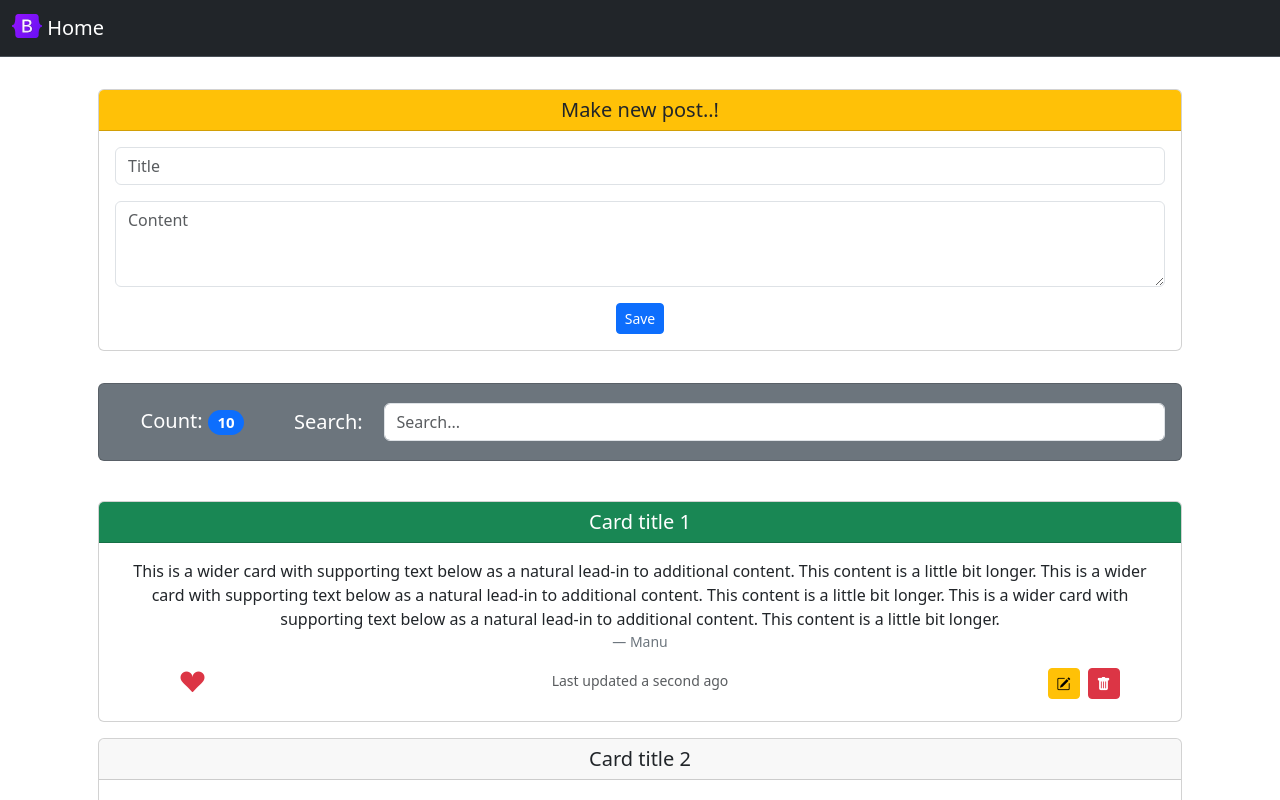
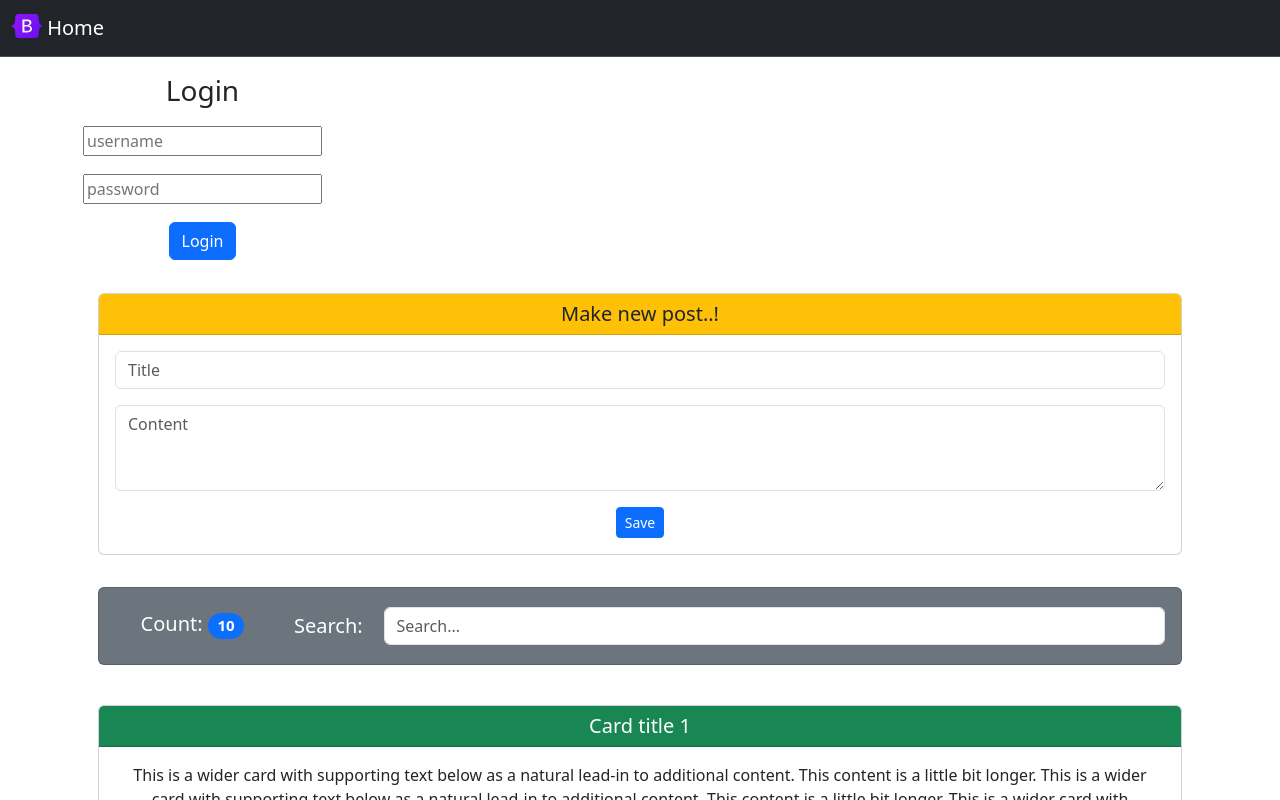
Before and after one commit to harikrishnan-annappilly/blog-frontend, a React (Create React App) app: page / in a window 1280 px wide. Shown: the top 800 px of the page. Built offline with nearby package versions, Linux system fonts and the light colour scheme.

Commit message:
feature: login component created

```diff
--- a/src/App.js
+++ b/src/App.js
@@ -3,12 +3,14 @@ import "bootstrap/dist/js/bootstrap.bundle.min";
 import "bootstrap-icons/font/bootstrap-icons.css";
 import "./App.css";
 import Blogs from "./components/Blogs";
+import Login from "./components/Login";
 import NavBar from "./components/NavBar";
 
 function App() {
     return (
         <div className="App">
             <NavBar />
+            <Login />
             <Blogs />
         </div>
     );
--- /dev/null
+++ b/src/components/Login.jsx
@@ -0,0 +1,72 @@
+import React, { useState } from "react";
+
+function Login(props) {
+    const defaultUser = {
+        username: "",
+        password: "",
+    };
+
+    const [user, setUser] = useState(defaultUser);
+
+    function handleInputChange(input) {
+        const key = input.currentTarget.name;
+        const value = input.currentTarget.value;
+        setUser({ ...user, [key]: value });
+    }
+
+    function handleFormSubmit(form) {
+        form.preventDefault();
+        console.log("validate not implemented");
+        console.log("form submitted", user);
+    }
+
+    return (
+        <div className="container">
+            <form autoComplete="off" onSubmit={handleFormSubmit}>
+                <table>
+                    <tbody>
+                        <tr>
+                            <td>
+                                <h3 className="mb-3">Login</h3>
+                            </td>
+                        </tr>
+                        <tr>
+                            <td>
+                                <input
+                                    type="text"
+                                    name="username"
+                                    onChange={handleInputChange}
+                                    placeholder="username"
+                                    className="mb-3"
+                                />
+                            </td>
+                        </tr>
+                        <tr>
+                            <td>
+                                <input
+                                    type="password"
+                                    name="password"
+                                    onChange={handleInputChange}
+                                    placeholder="password"
+                                    className="mb-3"
+                                />
+                            </td>
+                        </tr>
+                        <tr>
+                            <td>
+                                <button
+                                    type="submit"
+                                    className="btn btn-primary mb-3"
+                                >
+                                    Login
+                                </button>
+                            </td>
+                        </tr>
+                    </tbody>
+                </table>
+            </form>
+        </div>
+    );
+}
+
+export default Login;
```
